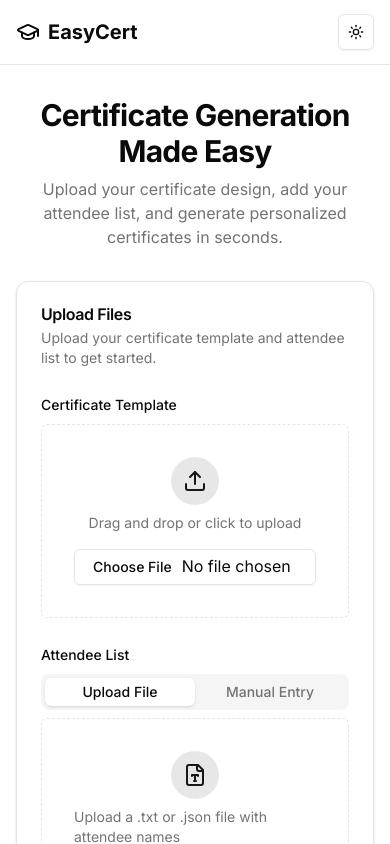
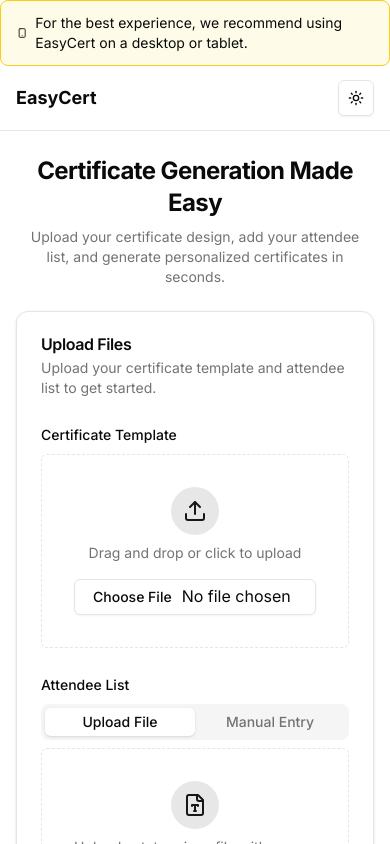
Before and after one commit to louispawaon/easycert, a Next.js app: page / in a window 390 px wide. Shown: the top 844 px of the page. Built offline with nearby package versions, Linux system fonts and the light colour scheme.

Commit message:
refactor: alert for mobile users

```diff
--- a/app/page.tsx
+++ b/app/page.tsx
@@ -1,25 +1,32 @@
-// import { Button } from "@/components/ui/button";
-import { FileUpload } from "@/components/file-upload";
-import { CertificateDesigner } from "@/components/certificate-designer";
+import { FileUpload } from "@/components/file-upload/index";
+import { CertificateDesigner } from "@/components/certificate-designer/index";
 import { ModeToggle } from "@/components/mode-toggle";
-import { GraduationCap } from "lucide-react";
+import { Alert, AlertDescription } from "@/components/ui/alert";
+import { Smartphone } from "lucide-react";
 
 export default function Home() {
   return (
     <div className="min-h-screen bg-background">
+      <div className="md:hidden">
+        <Alert className="bg-yellow-50 border-yellow-400">
+          <AlertDescription className="flex items-center gap-2 justify-center text-sm">
+            <Smartphone className="w-4 h-4" />
+            For the best experience, we recommend using EasyCert on a desktop or tablet.
+          </AlertDescription>
+        </Alert>
+      </div>
       <header className="border-b">
         <div className="container mx-auto flex h-16 items-center justify-between px-4">
           <div className="flex items-center gap-2">
-            <GraduationCap className="h-6 w-6" />
-            <h1 className="text-xl font-bold">EasyCert</h1>
+            <h1 className="text-lg sm:text-xl font-bold">EasyCert</h1>
           </div>
           <ModeToggle />
         </div>
       </header>
-      <main className="container mx-auto px-4 py-8">
-        <div className="mb-8 text-center">
-          <h2 className="text-3xl font-bold tracking-tight">Certificate Generation Made Easy</h2>
-          <p className="mt-2 text-muted-foreground">
+      <main className="container mx-auto px-4 py-6 sm:py-8">
+        <div className="mb-6 sm:mb-8 text-center px-2">
+          <h2 className="text-2xl sm:text-3xl font-bold tracking-tight">Certificate Generation Made Easy</h2>
+          <p className="mt-2 text-sm sm:text-base text-muted-foreground">
             Upload your certificate design, add your attendee list, and generate personalized certificates in seconds.
           </p>
         </div>
--- /dev/null
+++ b/components/ui/alert.tsx
@@ -0,0 +1,59 @@
+import * as React from "react"
+import { cva, type VariantProps } from "class-variance-authority"
+
+import { cn } from "@/lib/utils"
+
+const alertVariants = cva(
+  "relative w-full rounded-lg border px-4 py-3 text-sm [&>svg+div]:translate-y-[-3px] [&>svg]:absolute [&>svg]:left-4 [&>svg]:top-4 [&>svg]:text-foreground [&>svg~*]:pl-7",
+  {
+    variants: {
+      variant: {
+        default: "bg-background text-foreground",
+        destructive:
+          "border-destructive/50 text-destructive dark:border-destructive [&>svg]:text-destructive",
+      },
+    },
+    defaultVariants: {
+      variant: "default",
+    },
+  }
+)
+
+const Alert = React.forwardRef<
+  HTMLDivElement,
+  React.HTMLAttributes<HTMLDivElement> & VariantProps<typeof alertVariants>
+>(({ className, variant, ...props }, ref) => (
+  <div
+    ref={ref}
+    role="alert"
+    className={cn(alertVariants({ variant }), className)}
+    {...props}
+  />
+))
+Alert.displayName = "Alert"
+
+const AlertTitle = React.forwardRef<
+  HTMLParagraphElement,
+  React.HTMLAttributes<HTMLHeadingElement>
+>(({ className, ...props }, ref) => (
+  <h5
+    ref={ref}
+    className={cn("mb-1 font-medium leading-none tracking-tight", className)}
+    {...props}
+  />
+))
+AlertTitle.displayName = "AlertTitle"
+
+const AlertDescription = React.forwardRef<
+  HTMLParagraphElement,
+  React.HTMLAttributes<HTMLParagraphElement>
+>(({ className, ...props }, ref) => (
+  <div
+    ref={ref}
+    className={cn("text-sm [&_p]:leading-relaxed", className)}
+    {...props}
+  />
+))
+AlertDescription.displayName = "AlertDescription"
+
+export { Alert, AlertTitle, AlertDescription }
```
